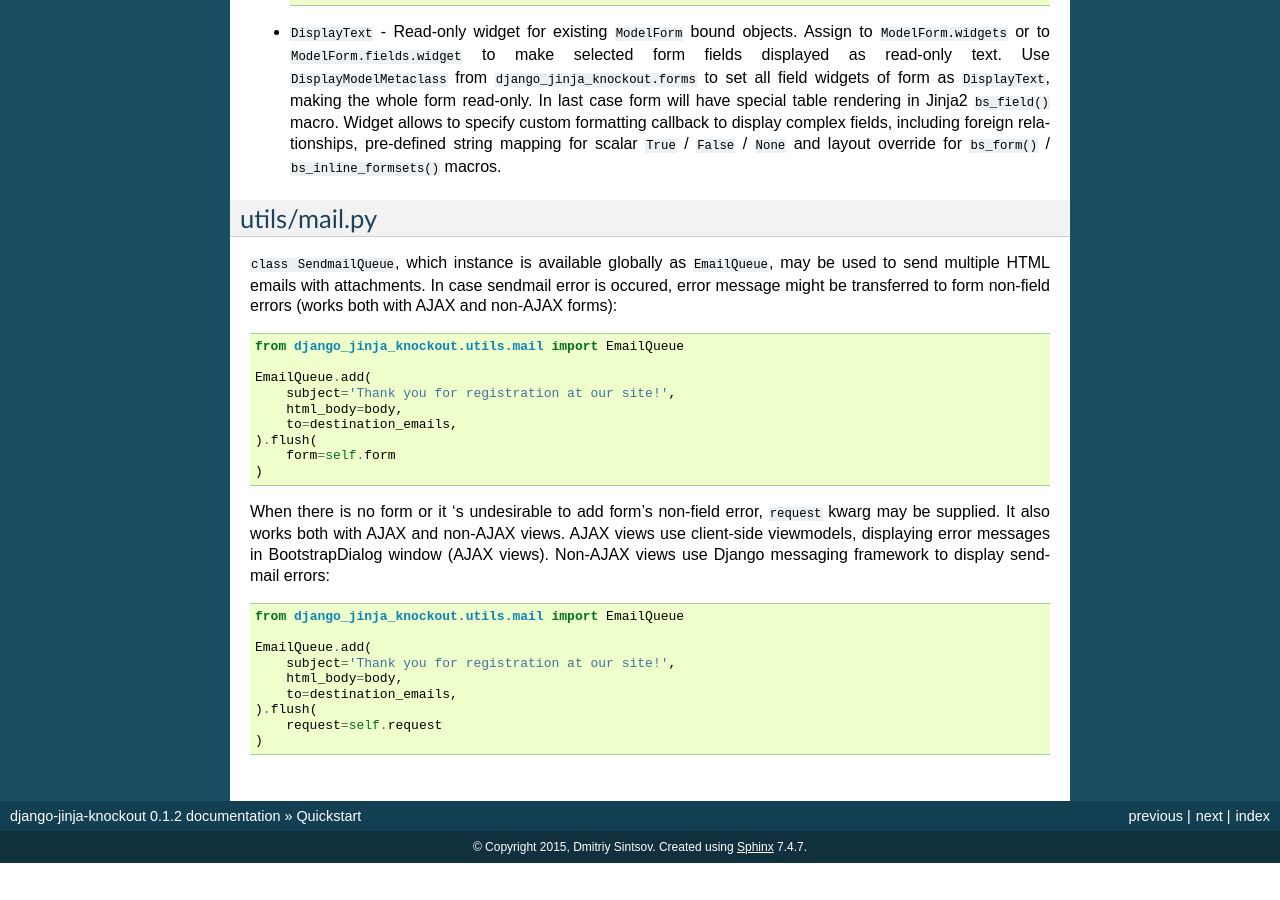
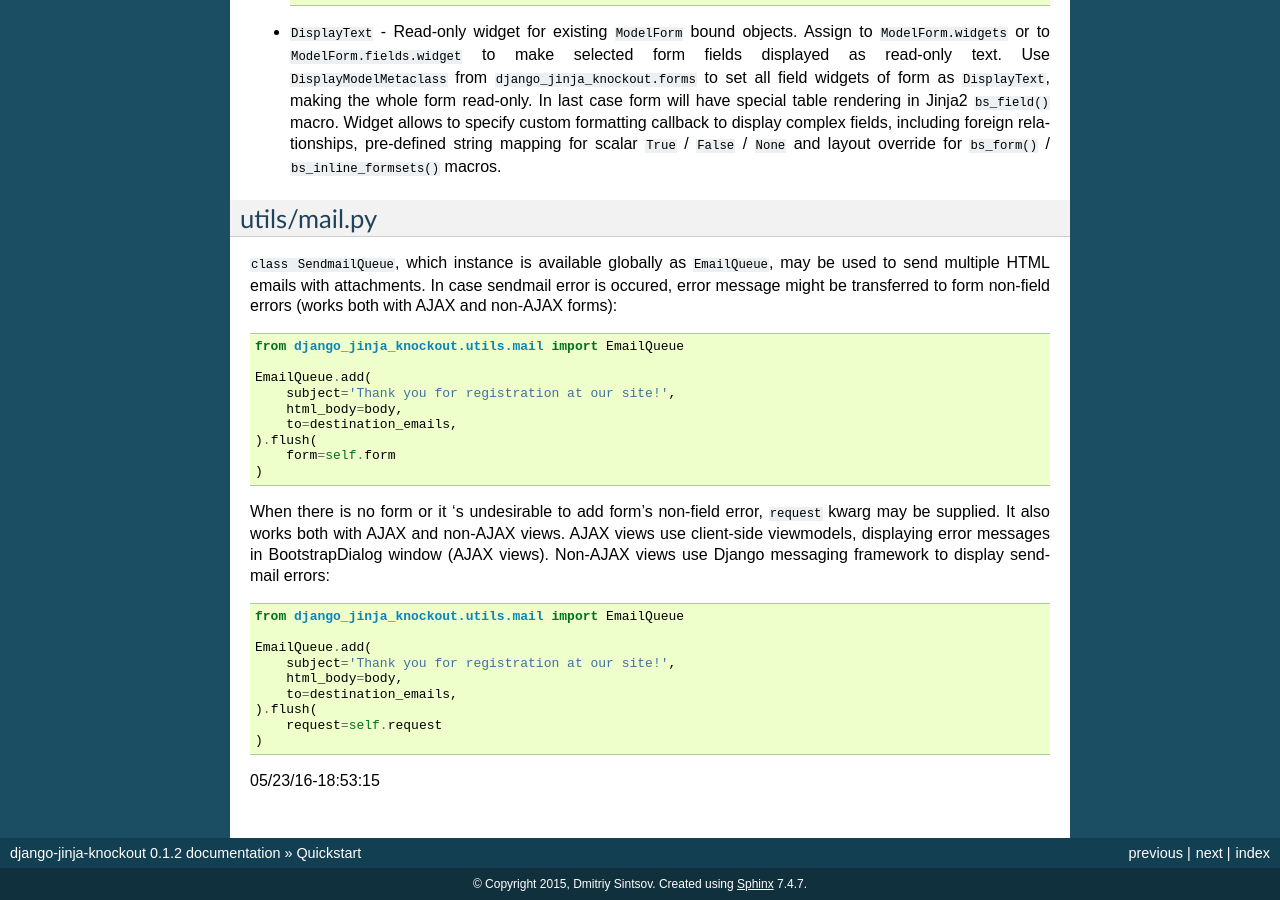
Before and after one commit to Dmitri-Sintsov/django-jinja-knockout, a Sphinx documentation site: the page built from docs/quickstart.rst, in a window 1280 px wide and 900 px high, scrolled down 7465 px. Built offline with Sphinx 7.4.7, drawn with Linux system fonts in a browser that asks for light colours; before the commit the page ends 8328 px from its top, so only the background shows below that.

Commit message:
Touch quickstart.rst to update QUICKSTART.rst in github interface.

```diff
--- a/docs/quickstart.rst
+++ b/docs/quickstart.rst
@@ -1 +1,3 @@
 .. include:: ../QUICKSTART.rst
+
+05/23/16-18:53:15
```
